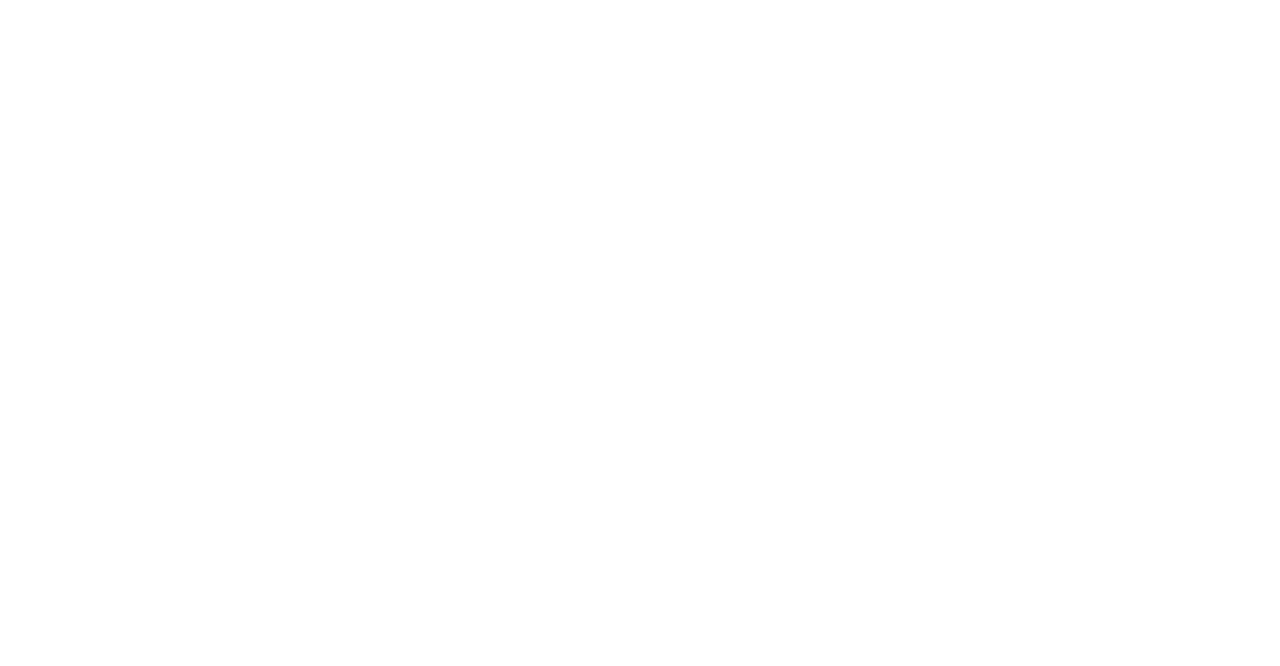
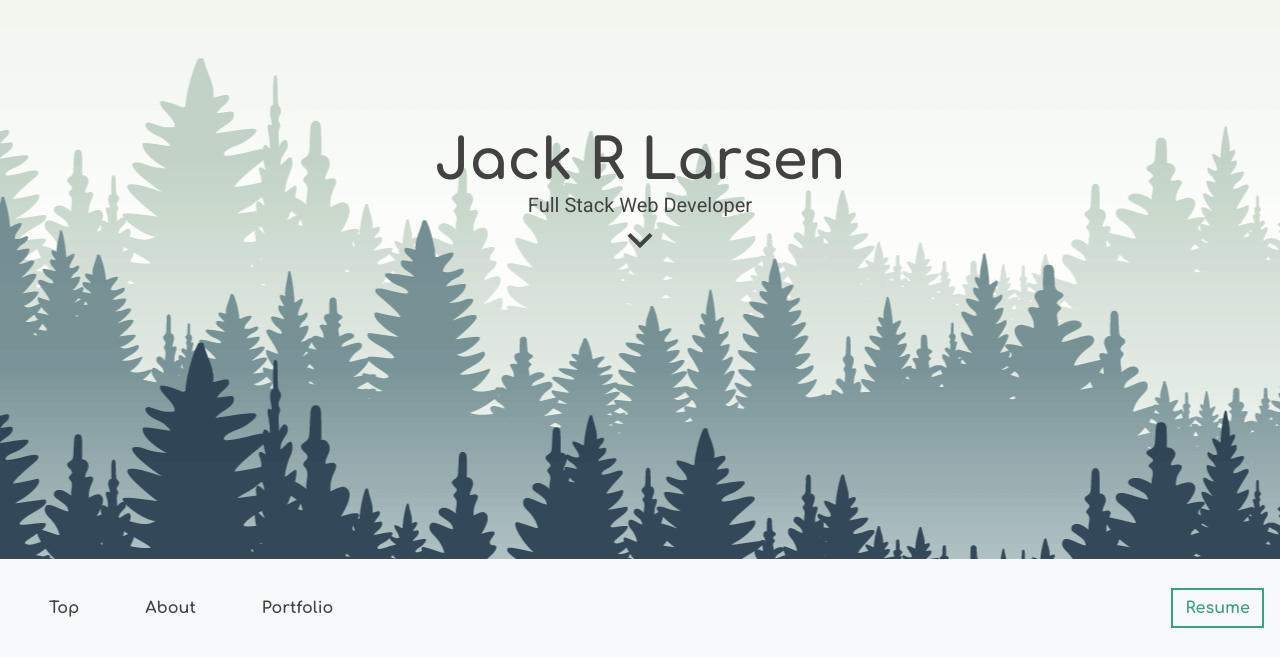
Before and after one commit to mememoomoo/portfolio2, a plain HTML site: page index.html in a window 1280 px wide. Drawn offline with nearby package versions, Linux system fonts and the light colour scheme.

Commit message:
Added images, resume, header, nav

```diff
--- a/assets/css/style.css
+++ b/assets/css/style.css
@@ -1,2 +1,75 @@
 /* font-family: 'Comfortaa', cursive;
 font-family: 'Roboto', sans-serif; */
+
+@keyframes animatedBackground {
+    from { background-position: 0 0; }
+    to { background-position: -3000px 0; }
+}
+
+h1 {
+    font-family: 'Comfortaa', cursive;
+}
+
+body {
+    font-family: 'Roboto', sans-serif;
+}
+
+.jumbotron {
+    margin-bottom: 0rem;
+}
+#header {
+    background-image: url("../images/214595803-2539x559-compressed-fixed.png");
+    background-repeat: repeat-x;
+    background-position: center;
+    background-size: cover;
+    height: 559px;
+    animation: animatedBackground 100s linear infinite;
+}
+
+.cta {
+    margin-top: auto;
+    padding-top: 5%;
+    width: 50%;
+    text-align: center;
+    color: #424242;
+}
+
+.downArrow {
+    width: 50px;
+    height: 50px;
+}
+
+.navbar-nav {
+    z-index: 100;
+}
+
+.nav-item {
+    padding: 25px;
+}
+.nav-link {
+    font-family: 'Comfortaa', cursive;
+    color: #424242;
+}
+
+.nav-link:hover{
+    color: #3AA17E;
+}
+
+.sticky {
+    position: fixed;
+    top: 0;
+    width: 100%;
+}
+
+.btn {
+    border-radius: 0px;
+    border: 2px solid #3AA17E;
+    color: #3AA17E;
+    background-color: transparent;
+    font-family: 'Comfortaa', cursive;
+}
+
+.btn:hover {
+    color: #ffffff;
+    background-color: #3AA17E
+}
--- a/assets/javascript/app.js
+++ b/assets/javascript/app.js
@@ -0,0 +1,14 @@
+//STICKY NAVBAR
+window.onscroll = function() {stickyNavbar()};
+
+var navbar = document.getElementById("navbar");
+
+var sticky = navbar.offsetTop;
+
+function stickyNavbar() {
+  if (window.pageYOffset >= sticky) {
+    navbar.classList.add("sticky")
+  } else {
+    navbar.classList.remove("sticky");
+  }
+}
--- a/index.html
+++ b/index.html
@@ -28,6 +28,38 @@
 </head>
 
 <body>
+    <div id="header" class="jumbotron jumbotron-fluid">
+        <div class="container cta">
+            <h1 class="display-4">Jack R Larsen</h1>
+            <p class="lead">Full Stack Web Developer</p>
+            <a href="#about">
+                <img class="downArrow" alt="See More Arrow" src="assets/images/keyboard_arrow_down-24px.svg">
+            </a>
+        </div>
+    </div>
+
+    <nav id="navbar" class="navbar navbar-expand bg-light">
+        <div class="collapse navbar-collapse" id="navbarNav">
+            <ul class="navbar-nav">
+                <li class="nav-item">
+                    <a class="nav-link" href="#header">Top</a>
+                </li>
+                <li class="nav-item">
+                    <a class="nav-link" href="#about">About</a>
+                </li>
+                <li class="nav-item">
+                    <a class="nav-link" href="#portfolio">Portfolio</a>
+                </li>
+            </ul>
+        </div>
+        <form class="form-inline d-flex justify-content-end">
+            <a href="assets/files/JackLarsen-resume-v1-17sept2019.pdf" target="_blank">
+                <button class="btn" type="button">Resume</button>
+            </a>
+        </form>
+    </nav>
+
+    <div id="about" class="container"></div>
 
     <script src="assets/javascript/app.js"></script>
 </body>
```
Also changed, not shown: assets/images/214595803-2539x559-compressed-fixed.png (added), assets/images/214595803-2539x700.png (deleted), assets/images/keyboard_arrow_down-24px.svg (added), assets/images/profile-441x441.jpg (added), 1 other file.
